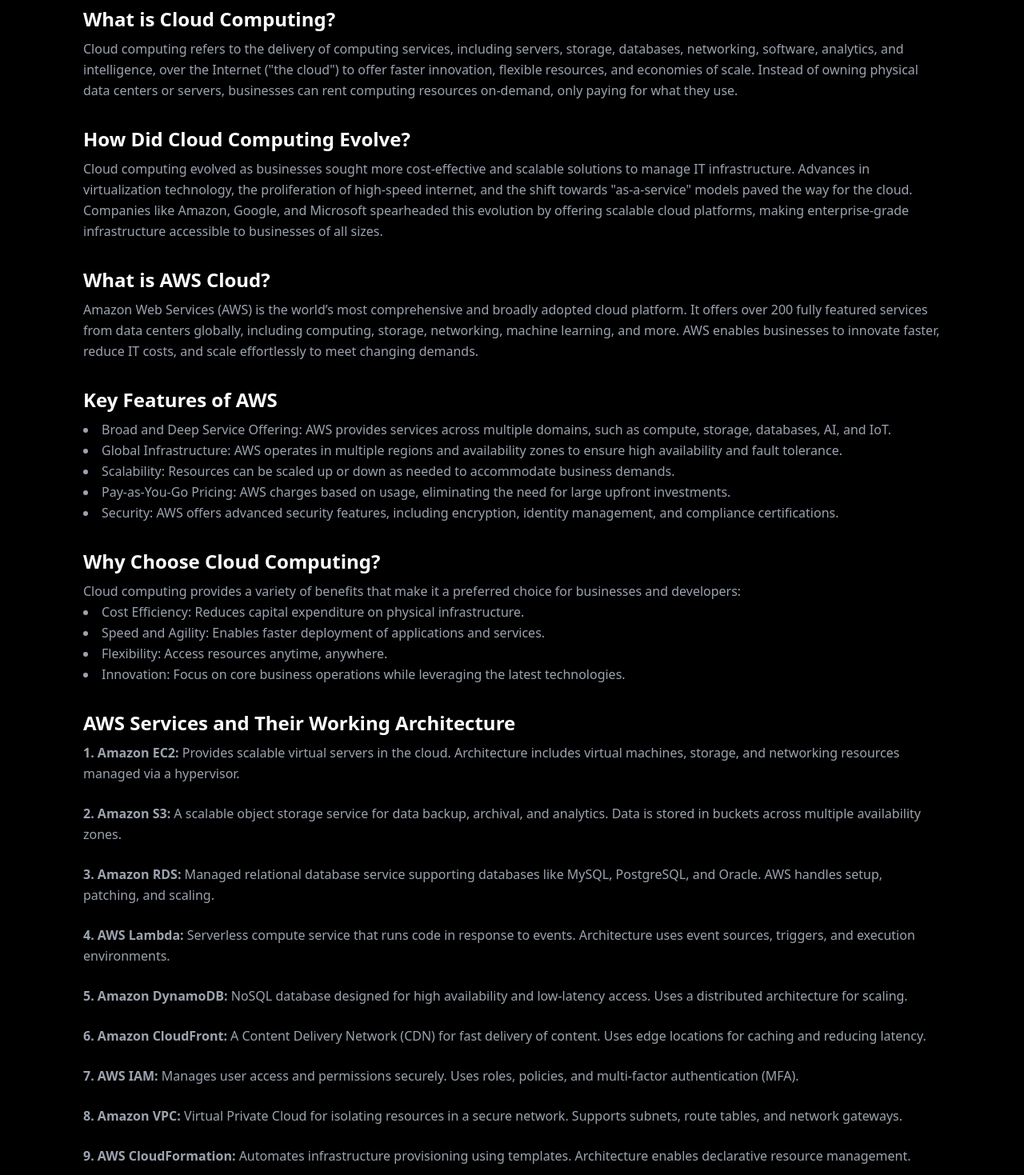
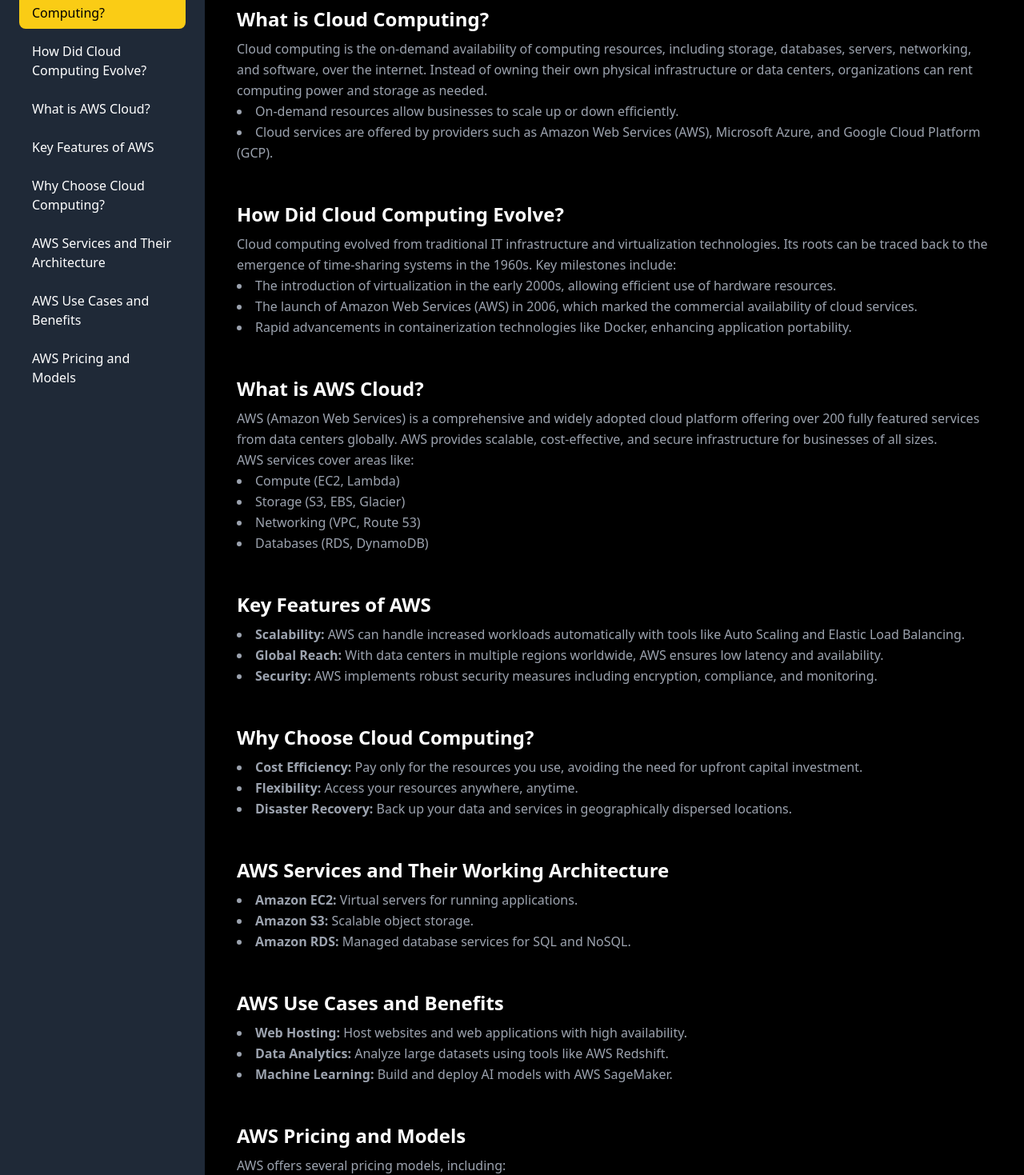
Before and after one commit to SecondMikasa/Portfoliowebsite-, a React (Vite) app in the folder my-project/: page /docs in a window 1280 px wide. Shown: the part 184-1653 px from the top of the page at 80% size. Built offline with nearby package versions, Linux system fonts and the light colour scheme.

Commit message:
more other features like sidebar

```diff
--- a/my-project/src/components/Docs.jsx
+++ b/my-project/src/components/Docs.jsx
@@ -1,127 +1,225 @@
-import React from 'react';
+import React, { useState } from "react";
 
 function Docs() {
+  const [activeSection, setActiveSection] = useState("#cloud-computing");
+
   return (
-    <div className="w-full min-h-screen bg-black text-gray-400">
-      <div className="max-w-6xl mx-auto px-6 md:px-10 py-10">
+    <div className="flex flex-col md:flex-row w-full min-h-screen bg-black text-gray-400">
+      {/* Sidebar */}
+      <aside className="w-full md:w-64 bg-gray-800 text-white p-4 md:p-6 fixed md:relative z-10 md:h-auto h-screen overflow-y-auto">
+        <h2 className="text-xl font-bold mb-4">Navigation</h2>
+        <nav className="space-y-2">
+          {[
+            { id: "#cloud-computing", title: "What is Cloud Computing?" },
+            { id: "#evolution", title: "How Did Cloud Computing Evolve?" },
+            { id: "#aws-cloud", title: "What is AWS Cloud?" },
+            { id: "#key-features", title: "Key Features of AWS" },
+            { id: "#why-cloud", title: "Why Choose Cloud Computing?" },
+            { id: "#aws-services", title: "AWS Services and Their Architecture" },
+            { id: "#aws-use-cases", title: "AWS Use Cases and Benefits" },
+            { id: "#aws-pricing", title: "AWS Pricing and Models" },
+          ].map((item) => (
+            <a
+              key={item.id}
+              href={item.id}
+              onClick={() => setActiveSection(item.id)}
+              className={`block px-4 py-2 rounded-lg ${
+                activeSection === item.id
+                  ? "bg-yellow-400 text-black"
+                  : "hover:bg-gray-700 hover:text-yellow-400"
+              }`}
+            >
+              {item.title}
+            </a>
+          ))}
+        </nav>
+      </aside>
+
+      {/* Main Content */}
+      <div className="flex-1 max-w-6xl mx-auto px-4 py-6 md:px-10 md:py-10 mt-20 md:mt-0">
         <h1 className="text-4xl font-bold text-center text-yellow-400 mb-6">
           AWS Cloud and Fundamentals of Cloud Computing
         </h1>
 
-        <section className="space-y-8">
+        <section className="space-y-12">
           {/* Introduction to Cloud Computing */}
-          <div>
-            <h2 className="text-2xl font-semibold text-white mb-2">What is Cloud Computing?</h2>
+          <div id="cloud-computing">
+            <h2 className="text-2xl font-semibold text-white mb-2">
+              What is Cloud Computing?
+            </h2>
             <p className="leading-relaxed">
-              Cloud computing refers to the delivery of computing services, including servers, storage, databases, networking, software, analytics, and intelligence, over the Internet ("the cloud") to offer faster innovation, flexible resources, and economies of scale. Instead of owning physical data centers or servers, businesses can rent computing resources on-demand, only paying for what they use.
+              Cloud computing is the on-demand availability of computing
+              resources, including storage, databases, servers, networking, and
+              software, over the internet. Instead of owning their own physical
+              infrastructure or data centers, organizations can rent computing
+              power and storage as needed.
             </p>
+            <ul className="list-disc list-inside leading-relaxed">
+              <li>
+                On-demand resources allow businesses to scale up or down
+                efficiently.
+              </li>
+              <li>
+                Cloud services are offered by providers such as Amazon Web
+                Services (AWS), Microsoft Azure, and Google Cloud Platform
+                (GCP).
+              </li>
+            </ul>
           </div>
 
           {/* How Cloud Computing Evolved */}
-          <div>
-            <h2 className="text-2xl font-semibold text-white mb-2">How Did Cloud Computing Evolve?</h2>
+          <div id="evolution">
+            <h2 className="text-2xl font-semibold text-white mb-2">
+              How Did Cloud Computing Evolve?
+            </h2>
             <p className="leading-relaxed">
-              Cloud computing evolved as businesses sought more cost-effective and scalable solutions to manage IT infrastructure. Advances in virtualization technology, the proliferation of high-speed internet, and the shift towards "as-a-service" models paved the way for the cloud. Companies like Amazon, Google, and Microsoft spearheaded this evolution by offering scalable cloud platforms, making enterprise-grade infrastructure accessible to businesses of all sizes.
+              Cloud computing evolved from traditional IT infrastructure and
+              virtualization technologies. Its roots can be traced back to the
+              emergence of time-sharing systems in the 1960s. Key milestones
+              include:
             </p>
+            <ul className="list-disc list-inside leading-relaxed">
+              <li>
+                The introduction of virtualization in the early 2000s, allowing
+                efficient use of hardware resources.
+              </li>
+              <li>
+                The launch of Amazon Web Services (AWS) in 2006, which marked
+                the commercial availability of cloud services.
+              </li>
+              <li>
+                Rapid advancements in containerization technologies like
+                Docker, enhancing application portability.
+              </li>
+            </ul>
           </div>
 
           {/* What is AWS Cloud? */}
-          <div>
-            <h2 className="text-2xl font-semibold text-white mb-2">What is AWS Cloud?</h2>
+          <div id="aws-cloud">
+            <h2 className="text-2xl font-semibold text-white mb-2">
+              What is AWS Cloud?
+            </h2>
             <p className="leading-relaxed">
-              Amazon Web Services (AWS) is the world’s most comprehensive and broadly adopted cloud platform. It offers over 200 fully featured services from data centers globally, including computing, storage, networking, machine learning, and more. AWS enables businesses to innovate faster, reduce IT costs, and scale effortlessly to meet changing demands.
+              AWS (Amazon Web Services) is a comprehensive and widely adopted
+              cloud platform offering over 200 fully featured services from
+              data centers globally. AWS provides scalable, cost-effective, and
+              secure infrastructure for businesses of all sizes.
             </p>
+            <p className="leading-relaxed">
+              AWS services cover areas like:
+            </p>
+            <ul className="list-disc list-inside leading-relaxed">
+              <li>Compute (EC2, Lambda)</li>
+              <li>Storage (S3, EBS, Glacier)</li>
+              <li>Networking (VPC, Route 53)</li>
+              <li>Databases (RDS, DynamoDB)</li>
+            </ul>
           </div>
 
           {/* Key Features of AWS */}
-          <div>
-            <h2 className="text-2xl font-semibold text-white mb-2">Key Features of AWS</h2>
+          <div id="key-features">
+            <h2 className="text-2xl font-semibold text-white mb-2">
+              Key Features of AWS
+            </h2>
             <ul className="list-disc list-inside leading-relaxed">
-              <li>Broad and Deep Service Offering: AWS provides services across multiple domains, such as compute, storage, databases, AI, and IoT.</li>
-              <li>Global Infrastructure: AWS operates in multiple regions and availability zones to ensure high availability and fault tolerance.</li>
-              <li>Scalability: Resources can be scaled up or down as needed to accommodate business demands.</li>
-              <li>Pay-as-You-Go Pricing: AWS charges based on usage, eliminating the need for large upfront investments.</li>
-              <li>Security: AWS offers advanced security features, including encryption, identity management, and compliance certifications.</li>
+              <li>
+                <strong>Scalability:</strong> AWS can handle increased workloads
+                automatically with tools like Auto Scaling and Elastic Load
+                Balancing.
+              </li>
+              <li>
+                <strong>Global Reach:</strong> With data centers in multiple
+                regions worldwide, AWS ensures low latency and availability.
+              </li>
+              <li>
+                <strong>Security:</strong> AWS implements robust security
+                measures including encryption, compliance, and monitoring.
+              </li>
             </ul>
           </div>
 
           {/* Why Choose Cloud Computing? */}
-          <div>
-            <h2 className="text-2xl font-semibold text-white mb-2">Why Choose Cloud Computing?</h2>
-            <p className="leading-relaxed">
-              Cloud computing provides a variety of benefits that make it a preferred choice for businesses and developers:
-            </p>
+          <div id="why-cloud">
+            <h2 className="text-2xl font-semibold text-white mb-2">
+              Why Choose Cloud Computing?
+            </h2>
             <ul className="list-disc list-inside leading-relaxed">
-              <li>Cost Efficiency: Reduces capital expenditure on physical infrastructure.</li>
-              <li>Speed and Agility: Enables faster deployment of applications and services.</li>
-              <li>Flexibility: Access resources anytime, anywhere.</li>
-              <li>Innovation: Focus on core business operations while leveraging the latest technologies.</li>
+              <li>
+                <strong>Cost Efficiency:</strong> Pay only for the resources you
+                use, avoiding the need for upfront capital investment.
+              </li>
+              <li>
+                <strong>Flexibility:</strong> Access your resources anywhere,
+                anytime.
+              </li>
+              <li>
+                <strong>Disaster Recovery:</strong> Back up your data and
+                services in geographically dispersed locations.
+              </li>
             </ul>
           </div>
 
-          {/* AWS Services and Their Architecture */}
-          <div>
-            <h2 className="text-2xl font-semibold text-white mb-2">AWS Services and Their Working Architecture</h2>
-            <ul className="space-y-6 leading-relaxed">
+          {/* AWS Services */}
+          <div id="aws-services">
+            <h2 className="text-2xl font-semibold text-white mb-2">
+              AWS Services and Their Working Architecture
+            </h2>
+            <ul className="list-disc list-inside leading-relaxed">
               <li>
-                <strong>1. Amazon EC2:</strong> Provides scalable virtual servers in the cloud. Architecture includes virtual machines, storage, and networking resources managed via a hypervisor.
+                <strong>Amazon EC2:</strong> Virtual servers for running
+                applications.
               </li>
               <li>
-                <strong>2. Amazon S3:</strong> A scalable object storage service for data backup, archival, and analytics. Data is stored in buckets across multiple availability zones.
+                <strong>Amazon S3:</strong> Scalable object storage.
               </li>
               <li>
-                <strong>3. Amazon RDS:</strong> Managed relational database service supporting databases like MySQL, PostgreSQL, and Oracle. AWS handles setup, patching, and scaling.
+                <strong>Amazon RDS:</strong> Managed database services for SQL
+                and NoSQL.
+              </li>
+            </ul>
+          </div>
+
+          {/* AWS Use Cases */}
+          <div id="aws-use-cases">
+            <h2 className="text-2xl font-semibold text-white mb-2">
+              AWS Use Cases and Benefits
+            </h2>
+            <ul className="list-disc list-inside leading-relaxed">
+              <li>
+                <strong>Web Hosting:</strong> Host websites and web
+                applications with high availability.
               </li>
               <li>
-                <strong>4. AWS Lambda:</strong> Serverless compute service that runs code in response to events. Architecture uses event sources, triggers, and execution environments.
+                <strong>Data Analytics:</strong> Analyze large datasets using
+                tools like AWS Redshift.
               </li>
               <li>
-                <strong>5. Amazon DynamoDB:</strong> NoSQL database designed for high availability and low-latency access. Uses a distributed architecture for scaling.
+                <strong>Machine Learning:</strong> Build and deploy AI models
+                with AWS SageMaker.
+              </li>
+            </ul>
+          </div>
+
+          {/* AWS Pricing */}
+          <div id="aws-pricing">
+            <h2 className="text-2xl font-semibold text-white mb-2">
+              AWS Pricing and Models
+            </h2>
+            <p className="leading-relaxed">
+              AWS offers several pricing models, including:
+            </p>
+            <ul className="list-disc list-inside leading-relaxed">
+              <li>
+                <strong>Pay-as-you-go:</strong> Only pay for the resources you
+                use.
               </li>
               <li>
-                <strong>6. Amazon CloudFront:</strong> A Content Delivery Network (CDN) for fast delivery of content. Uses edge locations for caching and reducing latency.
+                <strong>Reserved Instances:</strong> Commit to long-term usage
+                for cost savings.
               </li>
               <li>
-                <strong>7. AWS IAM:</strong> Manages user access and permissions securely. Uses roles, policies, and multi-factor authentication (MFA).
-              </li>
-              <li>
-                <strong>8. Amazon VPC:</strong> Virtual Private Cloud for isolating resources in a secure network. Supports subnets, route tables, and network gateways.
-              </li>
-              <li>
-                <strong>9. AWS CloudFormation:</strong> Automates infrastructure provisioning using templates. Architecture enables declarative resource management.
-              </li>
-              <li>
-                <strong>10. Amazon EBS:</strong> Block storage for use with EC2 instances. Provides persistent storage for applications and databases.
-              </li>
-              <li>
-                <strong>11. AWS Auto Scaling:</strong> Automatically adjusts resources based on demand. Works with EC2 and other services for cost efficiency.
-              </li>
-              <li>
-                <strong>12. Amazon Elastic Beanstalk:</strong> Platform as a Service (PaaS) for deploying and scaling web applications. Manages infrastructure and deployment.
-              </li>
-              <li>
-                <strong>13. AWS Glue:</strong> Managed ETL (Extract, Transform, Load) service for data integration. Uses a serverless architecture for processing.
-              </li>
-              <li>
-                <strong>14. Amazon Redshift:</strong> Data warehouse for analytics. Uses a cluster-based architecture for parallel query execution.
-              </li>
-              <li>
-                <strong>15. AWS CloudTrail:</strong> Tracks user activity and API usage for security and compliance. Logs are stored in S3 for analysis.
-              </li>
-              <li>
-                <strong>16. Amazon SNS:</strong> Simple Notification Service for sending messages to subscribers. Uses a publish-subscribe architecture.
-              </li>
-              <li>
-                <strong>17. Amazon SQS:</strong> Simple Queue Service for message queuing. Supports decoupled application components with reliable message delivery.
-              </li>
-              <li>
-                <strong>18. AWS Elastic Load Balancing:</strong> Distributes incoming application traffic across multiple targets for scalability and reliability.
-              </li>
-              <li>
-                <strong>19. AWS Step Functions:</strong> Orchestrates workflows using state machines. Simplifies application logic with visual representation.
-              </li>
-              <li>
-                <strong>20. AWS CodePipeline:</strong> Automates software release pipelines. Integrates with various AWS and third-party tools for CI/CD workflows.
+                <strong>Spot Instances:</strong> Purchase unused capacity at a
+                discounted rate.
               </li>
             </ul>
           </div>
```
